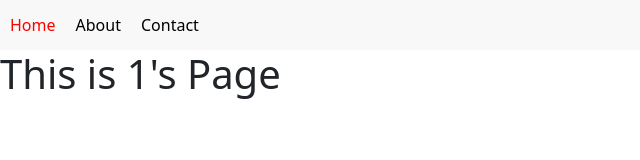
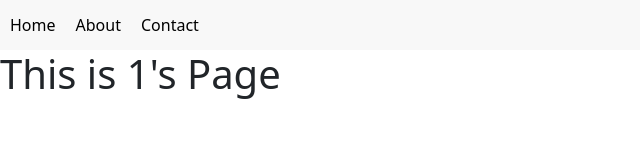
Before and after one commit to vijay4211/parent_to_child, a React (Create React App) app: page /user/1 in a window 1280 px wide. Shown: the top 160 px of the page, without its empty margins (0-640 px from the left). Built offline with nearby package versions, Linux system fonts and the light colour scheme.

Commit message:
Link active

```diff
--- a/src/App.css
+++ b/src/App.css
@@ -24,3 +24,8 @@
 .nav_bar_link:hover{
   color: green;
 }
+
+/*.active{
+  color: skyblue;
+
+} */
--- a/src/App.js
+++ b/src/App.js
@@ -22,5 +22,4 @@ function App() {
     </div>
   );
 }
-
 export default App;
--- a/src/Nav.js
+++ b/src/Nav.js
@@ -6,13 +6,13 @@ function Nav() {
     <div  className="navbar">
       <ul>
         <li>
-          <NavLink className={"nav_bar_link"} style={{color:"red"}} to={"/"}>Home</NavLink>
+          <NavLink to={"/"} style={({isActive})=>{return{color: isActive ? "skyblue" :""}}} className={"nav_bar_link"}>Home</NavLink>
         </li>
         <li>
-          <NavLink className={"nav_bar_link"} to={"/about"}>About</NavLink>
+          <NavLink  to={"/about"} style={({isActive})=>{return{color: isActive ? "skyblue" :""}}} className={"nav_bar_link"}>About</NavLink>
         </li>
         <li>
-          <NavLink className={"nav_bar_link"} to={"/"}>Contact</NavLink>
+          <NavLink  to={"/contact"} style={({isActive})=>{return{color: isActive ? "skyblue" :""}}} className={"nav_bar_link"}>Contact</NavLink>
         </li>
       </ul>
     </div>
```
